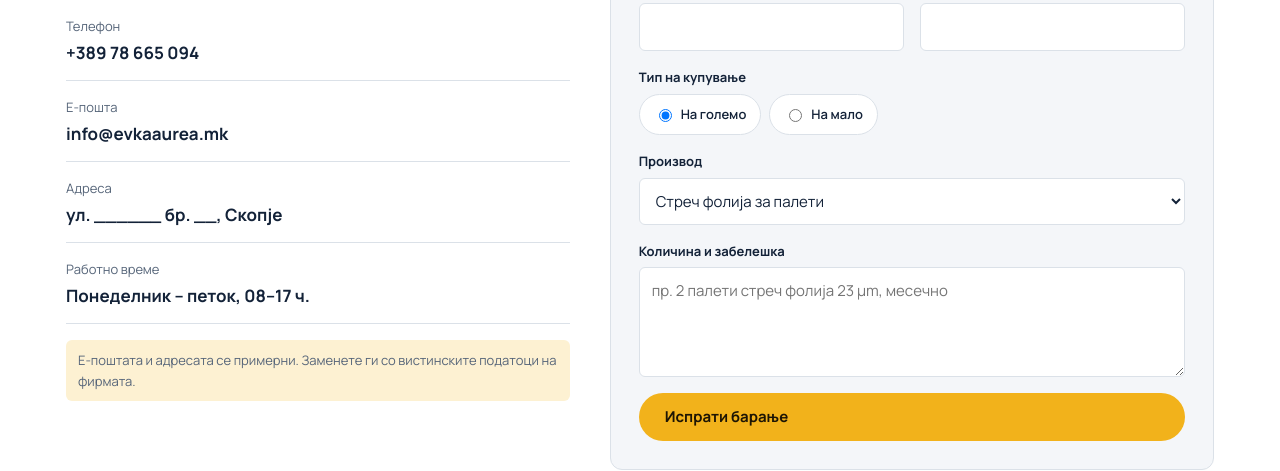
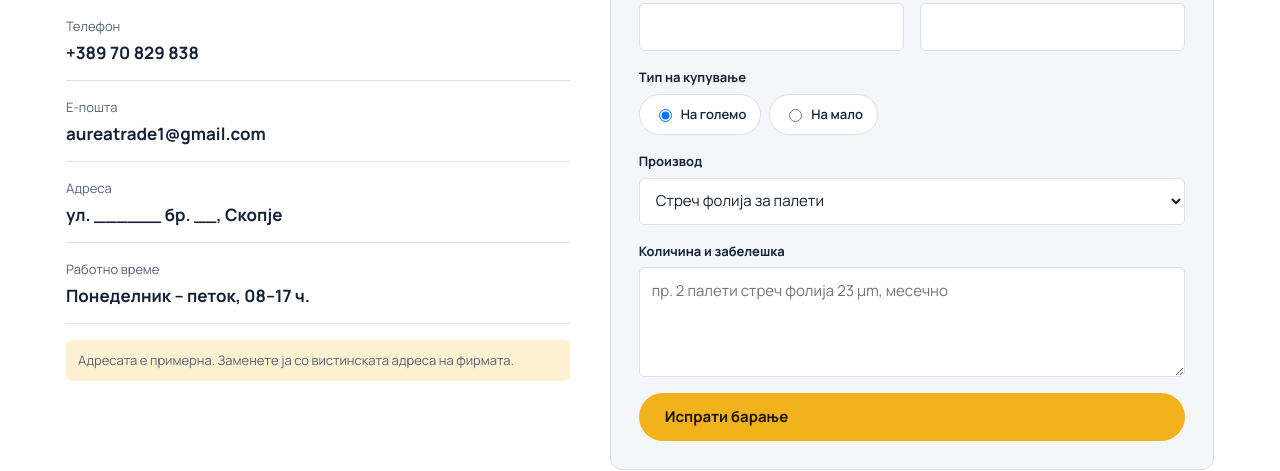
Before and after one commit to bryggaera/Evka-Ayrea-TRejd, a plain HTML site: page index.html in a window 1280 px wide. Shown: the part 4048-4519 px from the top of the page. Drawn offline with Linux system fonts and the light colour scheme.

Commit message:
Нова е-пошта и телефон за контакт
Co-Authored-By: Claude Opus 5.5 <noreply@anthropic.com>
Claude-Session: https://claude.ai/code/session_01GhgXatemMbF5W1pPiwbTkB

```diff
--- a/index.html
+++ b/index.html
@@ -505,11 +505,11 @@ footer{background:var(--navy-2);color:var(--on-navy);padding-block:30px;font-siz
         <h2>Побарајте понуда</h2>
         <p>Кажете ни што ви треба и во која количина. Одговараме во текот на работниот ден.</p>
       </div>
-      <div class="info-row"><span>Телефон</span><b>+389 78 665 094</b></div>
-      <div class="info-row"><span>Е-пошта</span><b>info@evkaaurea.mk</b></div>
+      <div class="info-row"><span>Телефон</span><b>+389 70 829 838</b></div>
+      <div class="info-row"><span>Е-пошта</span><b>aureatrade1@gmail.com</b></div>
       <div class="info-row"><span>Адреса</span><b>ул. ______ бр. __, Скопје</b></div>
       <div class="info-row"><span>Работно време</span><b>Понеделник – петок, 08–17 ч.</b></div>
-      <p class="note">Е-поштата и адресата се примерни. Заменете ги со вистинските податоци на фирмата.</p>
+      <p class="note">Адресата е примерна. Заменете ја со вистинската адреса на фирмата.</p>
     </div>
     <form id="inquiry" novalidate>
       <div class="field"><label for="f-name">Име и презиме</label><input id="f-name" name="name" required autocomplete="name"></div>
```
